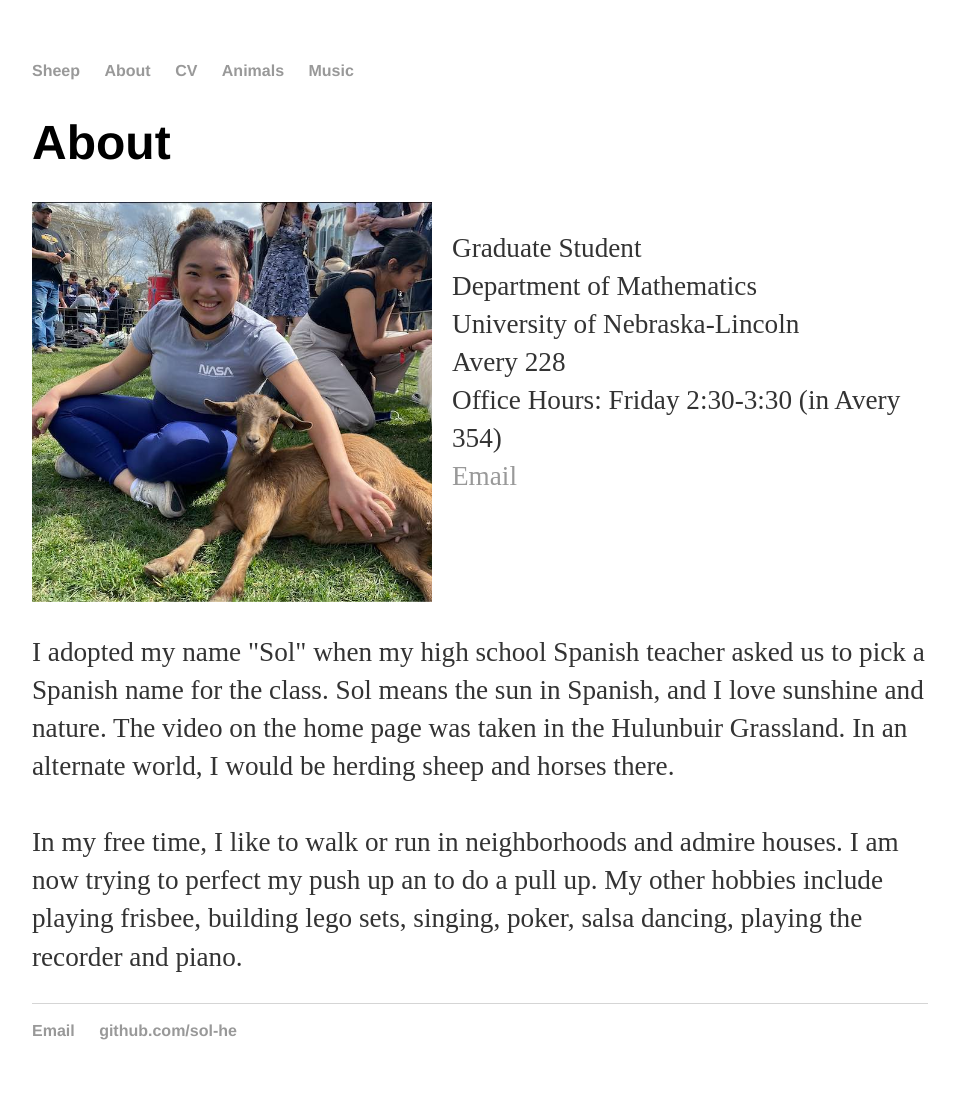
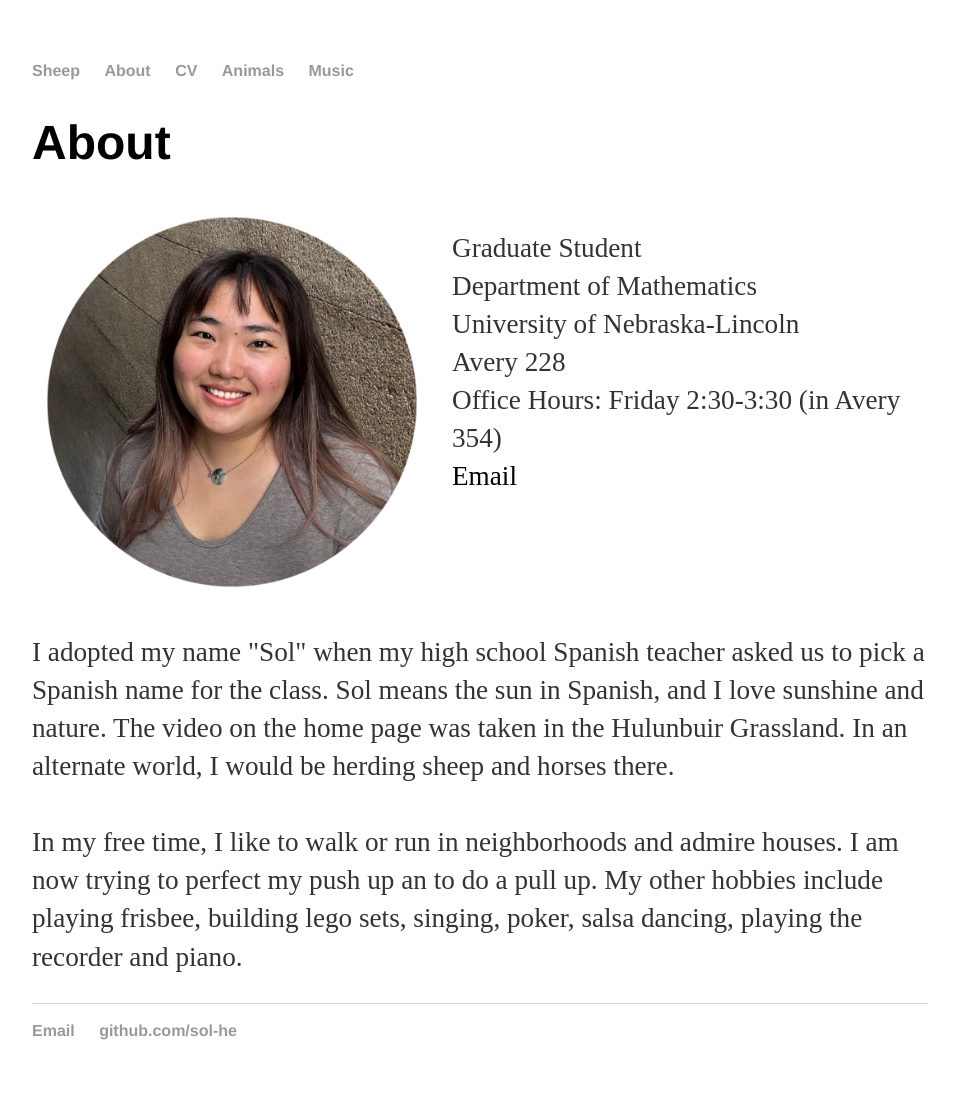
Before and after one commit to sol-he/sol-he.github.io, a Jekyll site: the page built from about/index.html, in a window 1280 px wide. Shown: the whole page, without its empty margins (160-1116 px from the left). Built offline with Jekyll 4.4.1, drawn with Linux system fonts in a browser that asks for light colours.

Commit message:
text styling

```diff
--- a/about/index.html
+++ b/about/index.html
@@ -7,8 +7,8 @@
 			<h1>About</h1>
 
 			<div class="horizontal">
-			<a target="_blank" href="/animals/lamb-min.jpg">
-			<img src="/animals/lamb.jpg" alt="lamb" height="400px">
+			<a target="_blank" href="/animals/profile.JPG">
+			<img src="/animals/profile.JPG" alt="profile" height="400px">
 			</a>
 
 			<div class="info">
@@ -23,7 +23,7 @@
 				  <br>
 				  Office  Hours: Friday 2:30-3:30 (in Avery 354)
 				  <br>
-				  <a href="mailto:xhe16@unl.edu">Email</a>
+				  <a href="mailto:xhe16@unl.edu" style="color:black;">Email</a>
 				</p>
 			</div>
 			</div>
--- a/cv/index.html
+++ b/cv/index.html
@@ -10,7 +10,7 @@
 
 		<p>
 		<details>
-			<summary><p>Story</p></summary>
+			<p><summary>Story</summary></p>
 			<p>
 			In high school, I dreamt of becoming a concert pianist for the beauty
 			of music as an abstract form of communication.
```
Also changed, not shown: animals/index.html (+9 -0 lines), animals/profile.JPG (added).
